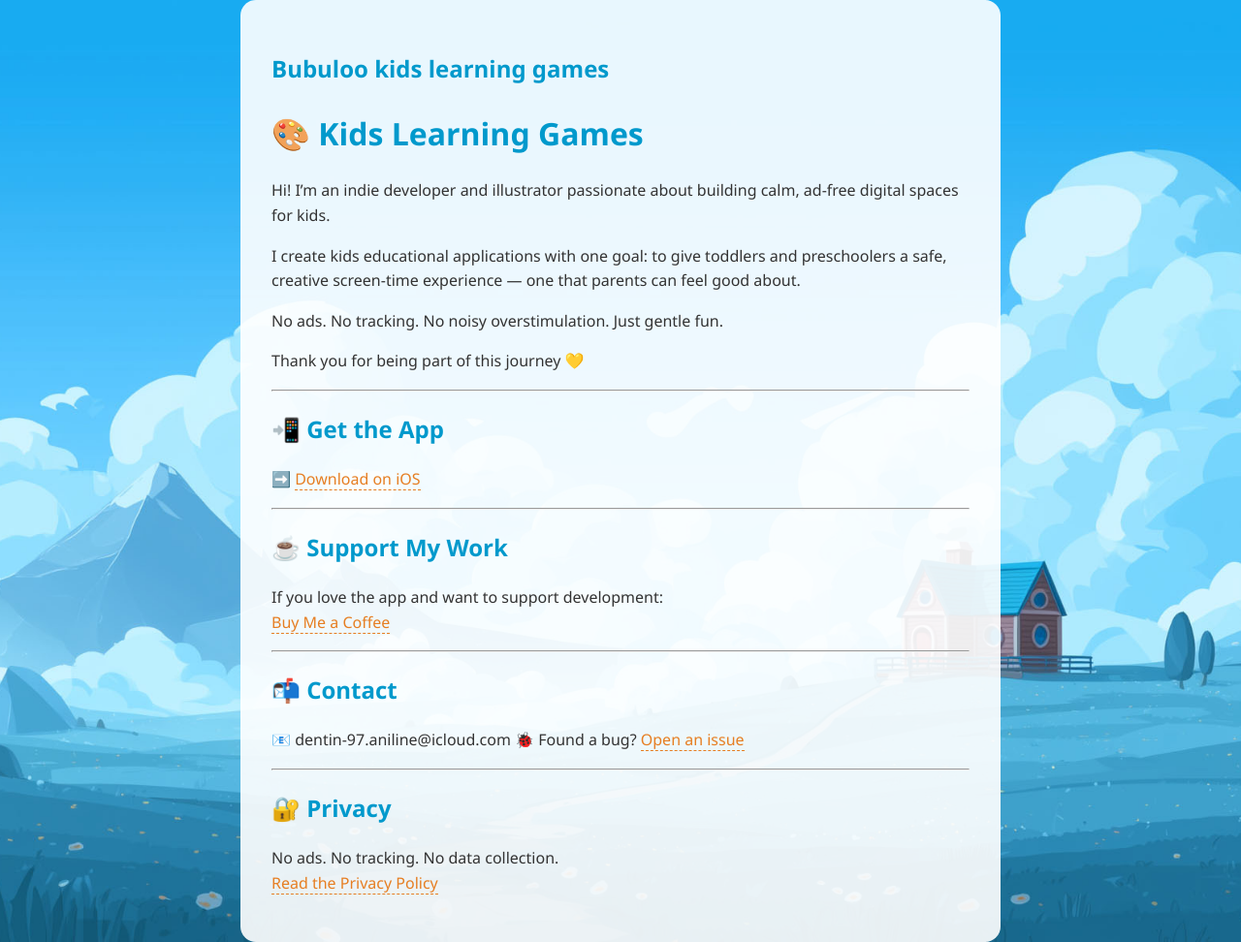
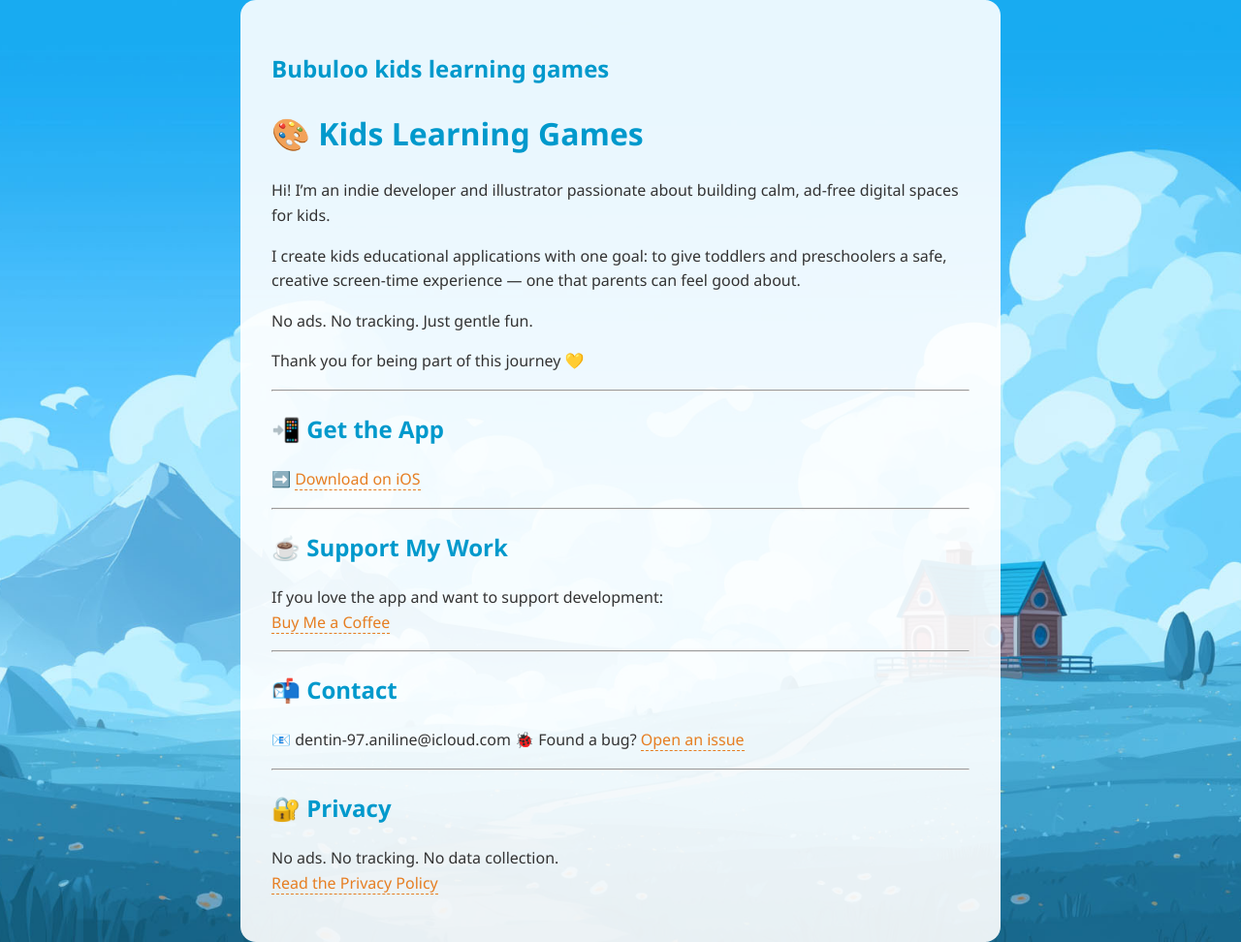
Before and after one commit to MagicScribble/bubuloo-kids-learning-app, a Jekyll site: the page built from index.md, in a window 1280 px wide. Shown: the whole page at 97% size. Built offline with Jekyll 4.4.1, drawn with Linux system fonts in a browser that asks for light colours; our own code applies the rules of GitHub Pages for plain Markdown files.

Commit message:
Update index.md

```diff
--- a/index.md
+++ b/index.md
@@ -12,7 +12,7 @@
 
 I create kids educational applications with one goal: to give toddlers and preschoolers a safe, creative screen-time experience — one that parents can feel good about.
 
-No ads. No tracking. No noisy overstimulation. Just gentle fun.
+No ads. No tracking. Just gentle fun.
 
 Thank you for being part of this journey 💛
 
```
